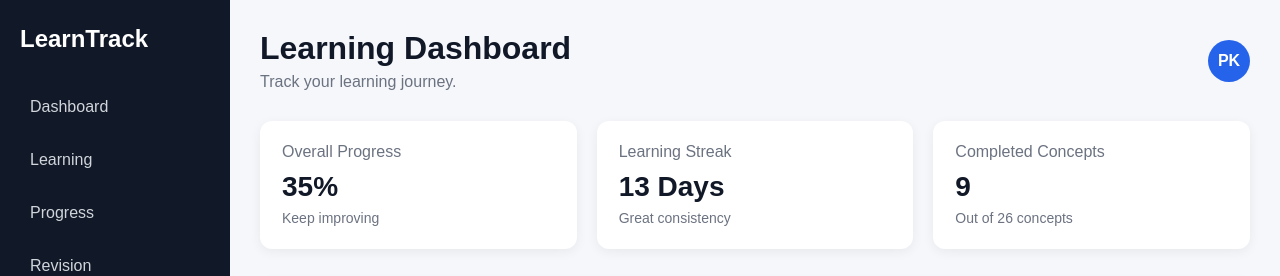
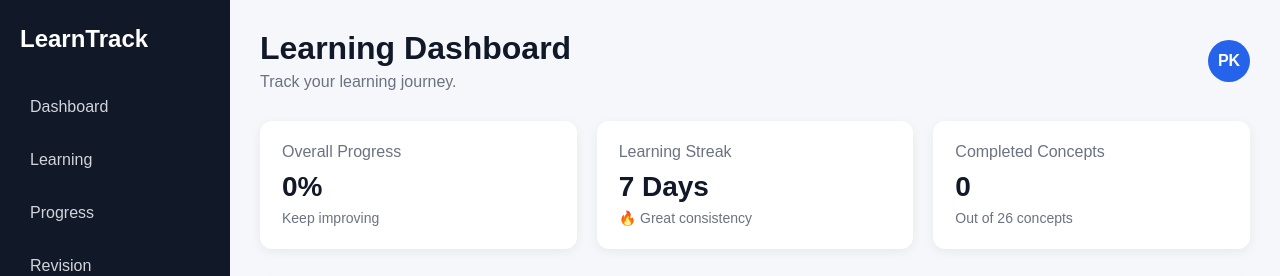
Before and after one commit to Pratik-z005/learning-dashboard, a React (Vite) app: page / in a window 1280 px wide. Shown: the top 276 px of the page. Built offline with nearby package versions, Linux system fonts and the light colour scheme.

Commit message:
Connect concept completion with dashboard progress

```diff
--- a/src/components/ConceptTracker.jsx
+++ b/src/components/ConceptTracker.jsx
@@ -1,29 +1,4 @@
-import { useEffect, useState } from "react";
-
-function ConceptTracker({ subject }) {
-  const [completedConcepts, setCompletedConcepts] = useState(() => {
-    const savedConcepts = localStorage.getItem("completedConcepts");
-
-    return savedConcepts ? JSON.parse(savedConcepts) : [];
-  });
-
-  useEffect(() => {
-    localStorage.setItem(
-      "completedConcepts",
-      JSON.stringify(completedConcepts),
-    );
-  }, [completedConcepts]);
-
-  function toggleConcept(conceptId) {
-    setCompletedConcepts((previous) => {
-      if (previous.includes(conceptId)) {
-        return previous.filter((id) => id !== conceptId);
-      }
-
-      return [...previous, conceptId];
-    });
-  }
-
+function ConceptTracker({ subject, completedConcepts, onToggle }) {
   return (
     <section className="concept-tracker">
       <div className="section-heading">
@@ -41,7 +16,7 @@ function ConceptTracker({ subject }) {
               <div
                 className={`concept ${isCompleted ? "completed" : ""}`}
                 key={concept.id}
-                onClick={() => toggleConcept(concept.id)}
+                onClick={() => onToggle(concept.id)}
               >
                 <span>
                   {isCompleted ? "✓" : "○"} {concept.name}
--- a/src/pages/Dashboard.jsx
+++ b/src/pages/Dashboard.jsx
@@ -1,19 +1,40 @@
+import { useEffect, useState } from "react";
+
 import Sidebar from "../components/Sidebar";
 import Header from "../components/Header";
 import ProgressCard from "../components/ProgressCard";
 import TodayLearning from "../components/TodayLearning";
 import ConceptTracker from "../components/ConceptTracker";
 
-// data!
 import learningData from "../data/learningData";
-
 import { getProgress } from "../utils/progressUtils";
-const progressData = getProgress(learningData);
-
-console.log(progressData);
-// console.log(learningData);
 
 function Dashboard() {
+  const [completedConcepts, setCompletedConcepts] = useState(() => {
+    const savedConcepts = localStorage.getItem("completedConcepts");
+
+    return savedConcepts ? JSON.parse(savedConcepts) : [];
+  });
+
+  useEffect(() => {
+    localStorage.setItem(
+      "completedConcepts",
+      JSON.stringify(completedConcepts),
+    );
+  }, [completedConcepts]);
+
+  function toggleConcept(conceptId) {
+    setCompletedConcepts((previous) => {
+      if (previous.includes(conceptId)) {
+        return previous.filter((id) => id !== conceptId);
+      }
+
+      return [...previous, conceptId];
+    });
+  }
+
+  const progressData = getProgress(learningData, completedConcepts);
+
   return (
     <div className="app-layout">
       <Sidebar />
@@ -30,8 +51,8 @@ function Dashboard() {
 
           <ProgressCard
             title="Learning Streak"
-            value="13 Days"
-            description=" Great consistency"
+            value="7 Days"
+            description="🔥 Great consistency"
           />
 
           <ProgressCard
@@ -43,7 +64,11 @@ function Dashboard() {
 
         <TodayLearning />
 
-        <ConceptTracker subject={learningData[2]} />
+        <ConceptTracker
+          subject={learningData[2]}
+          completedConcepts={completedConcepts}
+          onToggle={toggleConcept}
+        />
       </main>
     </div>
   );
--- a/src/utils/progressUtils.js
+++ b/src/utils/progressUtils.js
@@ -12,13 +12,13 @@ function getAllConcepts(learningData) {
   return concepts;
 }
 
-function getProgress(learningData) {
+function getProgress(learningData, completedConcepts) {
   const concepts = getAllConcepts(learningData);
 
   const total = concepts.length;
 
-  const completed = concepts.filter(
-    (concept) => concept.status === "mastered",
+  const completed = concepts.filter((concept) =>
+    completedConcepts.includes(concept.id),
   ).length;
 
   const progress = total === 0 ? 0 : Math.round((completed / total) * 100);
```
